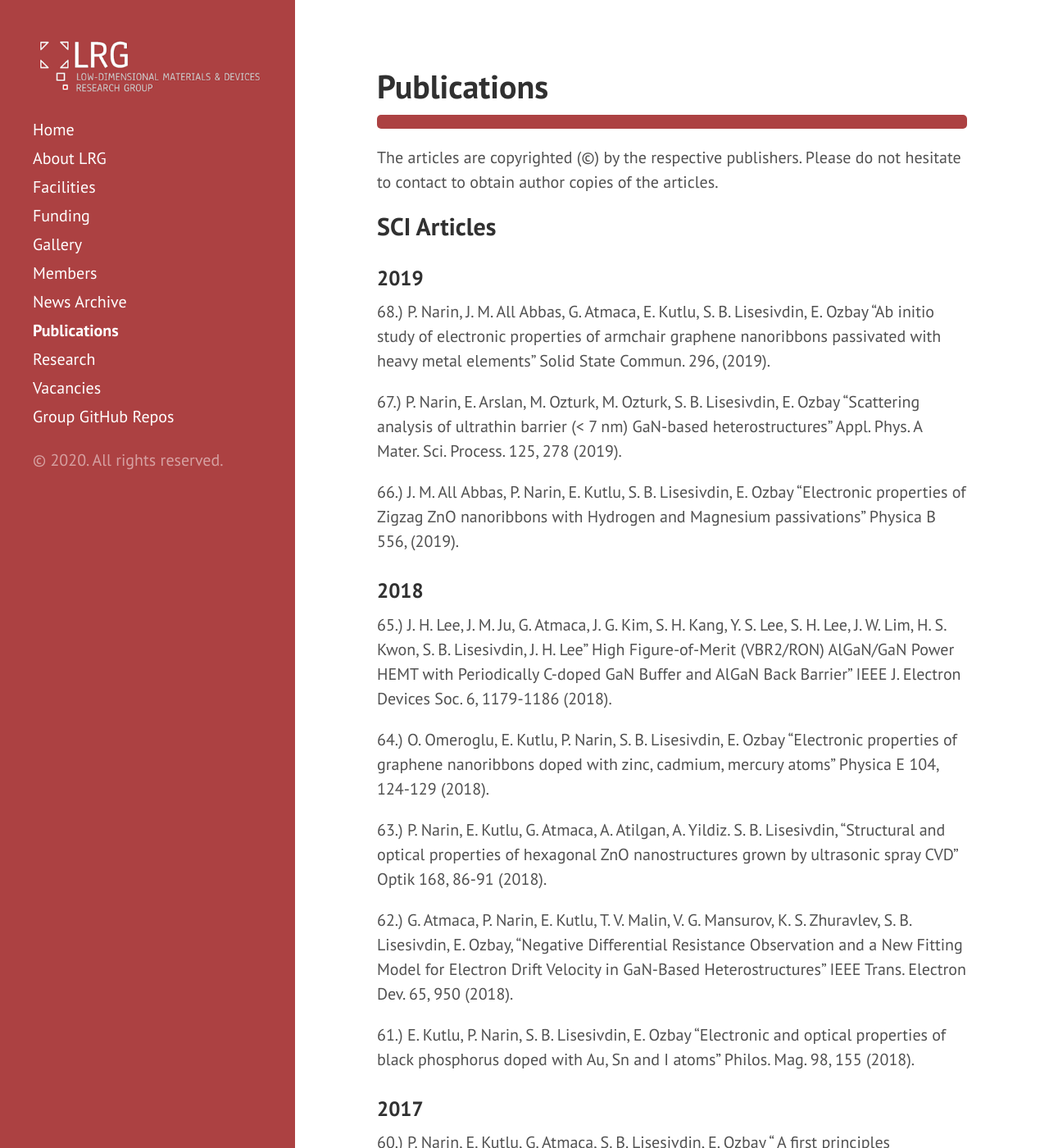
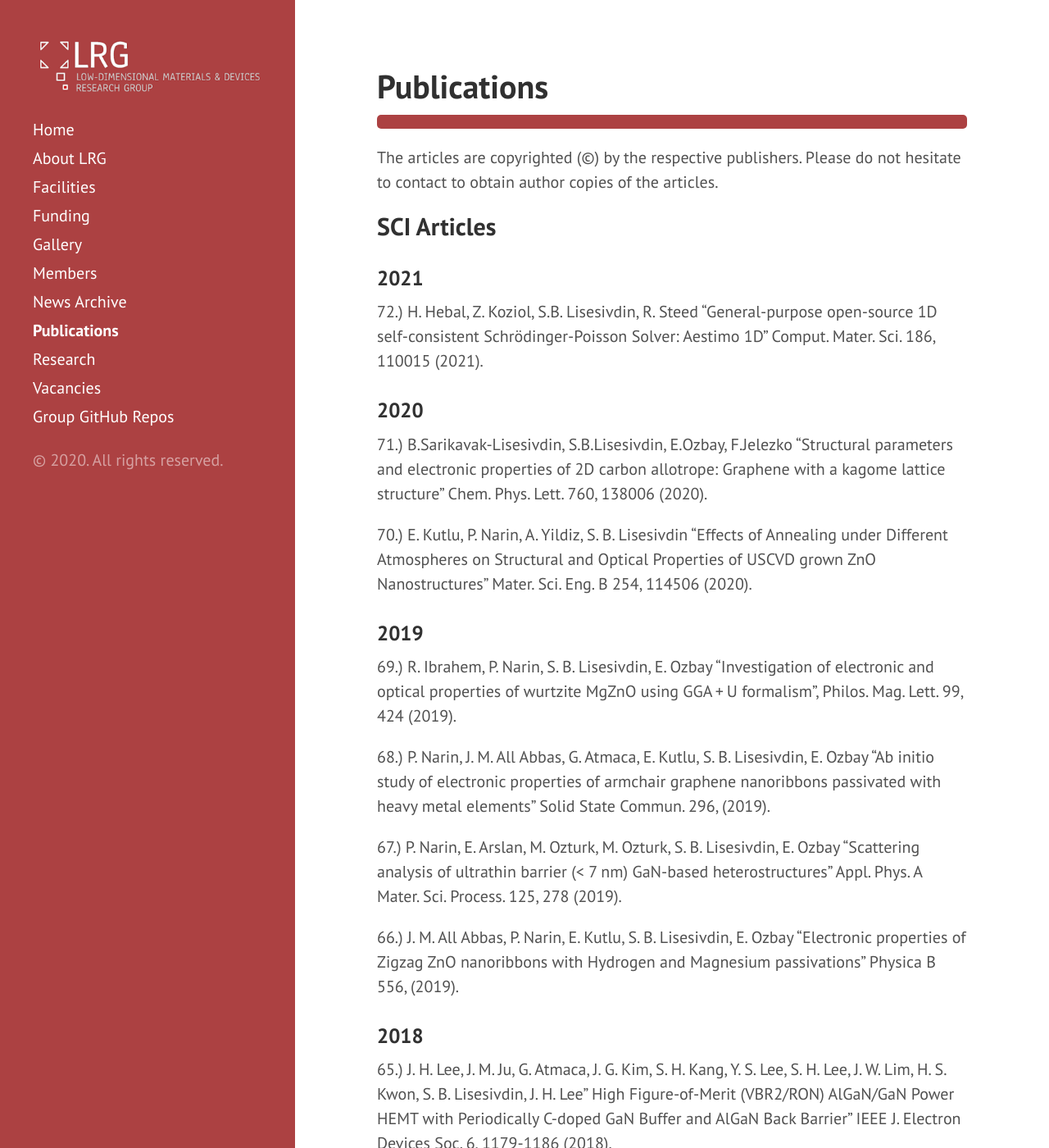
Before and after one commit to lrgresearch/oldwebsite, a Jekyll site: the page built from publications.md, in a window 1280 px wide and 1400 px high. Shown: the whole window at 82% size. Built offline with Jekyll 4.4.1, drawn with Linux system fonts in a browser that asks for light colours.

Commit message:
Update publications.md
Rewriting some of 2019, 2020, and 2021 publications.

```diff
--- a/publications.md
+++ b/publications.md
@@ -9,7 +9,19 @@ The articles are copyrighted (©) by the respective publishers. Please do not he
 
 ## SCI Articles
 
+### 2021
+
+72.) H. Hebal, Z. Koziol, S.B. Lisesivdin, R. Steed "General-purpose open-source 1D self-consistent Schrödinger-Poisson Solver: Aestimo 1D" Comput. Mater. Sci. 186, 110015 (2021).
+
+### 2020
+
+71.) B.Sarikavak-Lisesivdin, S.B.Lisesivdin, E.Ozbay, F.Jelezko "Structural parameters and electronic properties of 2D carbon allotrope: Graphene with a kagome lattice structure" Chem. Phys. Lett. 760, 138006 (2020).
+
+70.) E. Kutlu, P. Narin, A. Yildiz, S. B. Lisesivdin "Effects of Annealing under Different Atmospheres on Structural and Optical Properties of USCVD grown ZnO Nanostructures" Mater. Sci. Eng. B 254, 114506 (2020).
+
 ### 2019
+
+69.) R. Ibrahem, P. Narin, S. B. Lisesivdin, E. Ozbay "Investigation of electronic and optical properties of wurtzite MgZnO using GGA + U formalism", Philos. Mag. Lett. 99, 424 (2019).
 
 68.) P. Narin, J. M. All Abbas, G. Atmaca, E. Kutlu, S. B. Lisesivdin, E. Ozbay "Ab initio study of electronic properties of armchair graphene nanoribbons passivated with heavy metal elements" Solid State Commun. 296, (2019).
 
```
